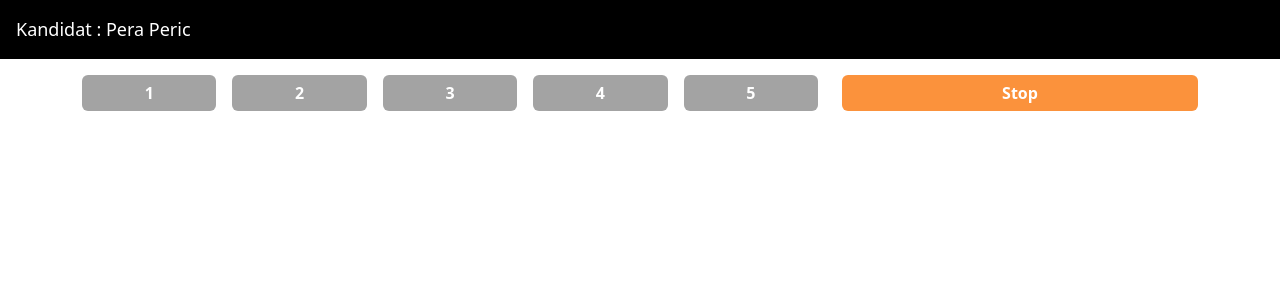
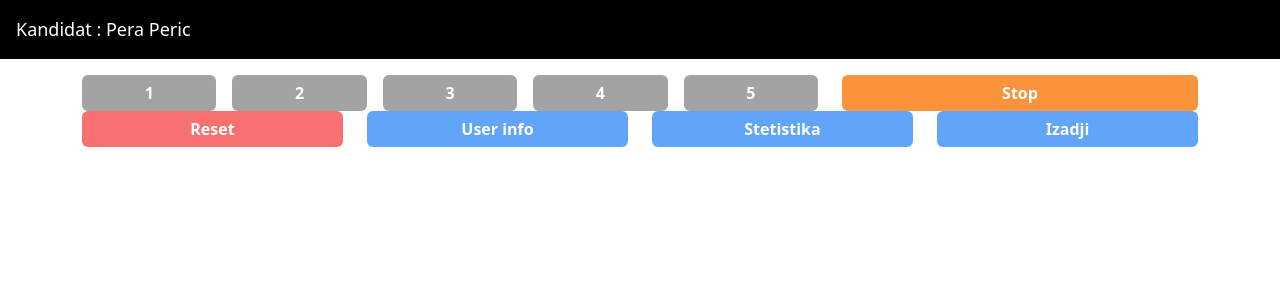
Before and after one commit to stefankrstic/test-l-1.4-halcom_stefan-krstic, a React (Create React App) app: page /test in a window 1280 px wide. Shown: the top 300 px of the page. Built offline with nearby package versions, Linux system fonts and the light colour scheme.

Commit message:
Test page styles

```diff
--- a/src/pages/TestPage.module.scss
+++ b/src/pages/TestPage.module.scss
@@ -1,6 +1,9 @@
+.button {
+    margin-bottom: 16px;
+}
+
 .buttons {
     display: flex;
-    margin-bottom: 16px;
 }
 
 .buttons > * {
--- a/src/pages/TestPage.tsx
+++ b/src/pages/TestPage.tsx
@@ -23,6 +23,21 @@ export const TestPage = () => {
             <BaseButton color="orange">Stop</BaseButton>
             </Col>
         </Row>
+        <Row>
+         <Col sm={3}>
+         <BaseButton color="red">Reset</BaseButton>
+         </Col>
+         <Col sm={3}>
+         <BaseButton color="blue">User info</BaseButton>
+         </Col>
+         <Col sm={3}>
+         <BaseButton color="blue">Stetistika</BaseButton>
+         </Col>
+         <Col sm={3}>
+         <BaseButton color="blue">Izadji</BaseButton>
+         </Col>
+         </Row>
+
         </Container>
         </div>
     )
```
